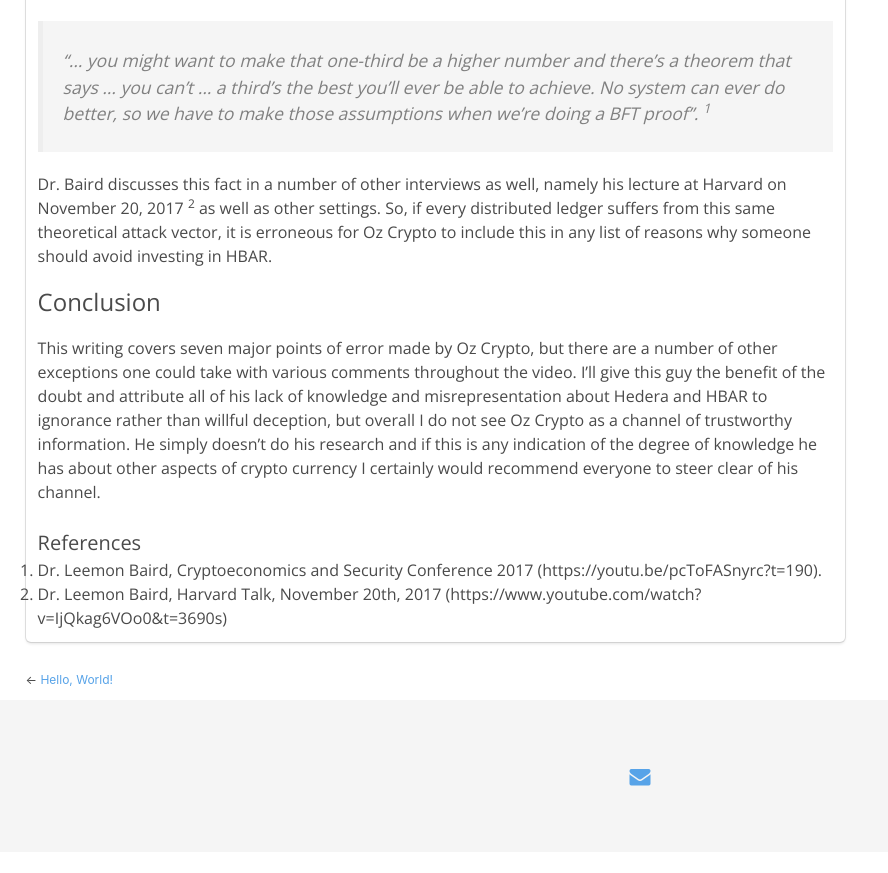
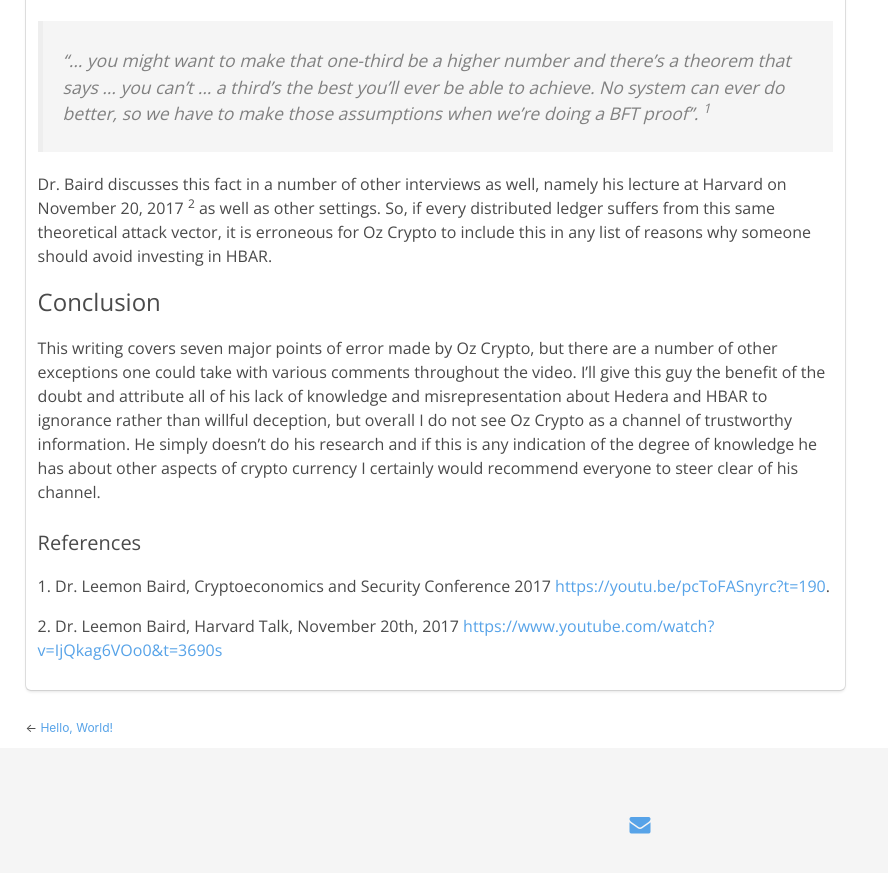
Before and after one commit to hbarsojourner/hbarbarians-blog, a Jekyll site: the page built from _hbarsojourner/2022-12-08-critique-of-oz-crypto.md, in a window 1280 px wide and 900 px high, scrolled down 5701 px. Shown: the top 873 px of the window, without its empty margins (0-888 px from the left). Built offline with Jekyll 4.4.1, drawn with Linux system fonts in a browser that asks for light colours; before the commit the page ends 6553 px from its top, so only the background shows below that; part of the change alters nothing that is shown.

Commit message:
modified

```diff
--- a/_hbarsojourner/2022-12-08-critique-of-oz-crypto.md
+++ b/_hbarsojourner/2022-12-08-critique-of-oz-crypto.md
@@ -71,5 +71,6 @@ This writing covers seven major points of error made by Oz Crypto, but there are
 
 ### References
 
-1.  Dr. Leemon Baird, Cryptoeconomics and Security Conference 2017 (https://youtu.be/pcToFASnyrc?t=190).
-2.  Dr. Leemon Baird, Harvard Talk, November 20th, 2017 (https://www.youtube.com/watch?v=IjQkag6VOo0&t=3690s)
+1\. Dr. Leemon Baird, Cryptoeconomics and Security Conference 2017 [https://youtu.be/pcToFASnyrc?t=190](https://youtu.be/pcToFASnyrc?t=190).
+
+2\. Dr. Leemon Baird, Harvard Talk, November 20th, 2017 [https://www.youtube.com/watch?v=IjQkag6VOo0&t=3690s](https://www.youtube.com/watch?v=IjQkag6VOo0&t=3690s)
```
